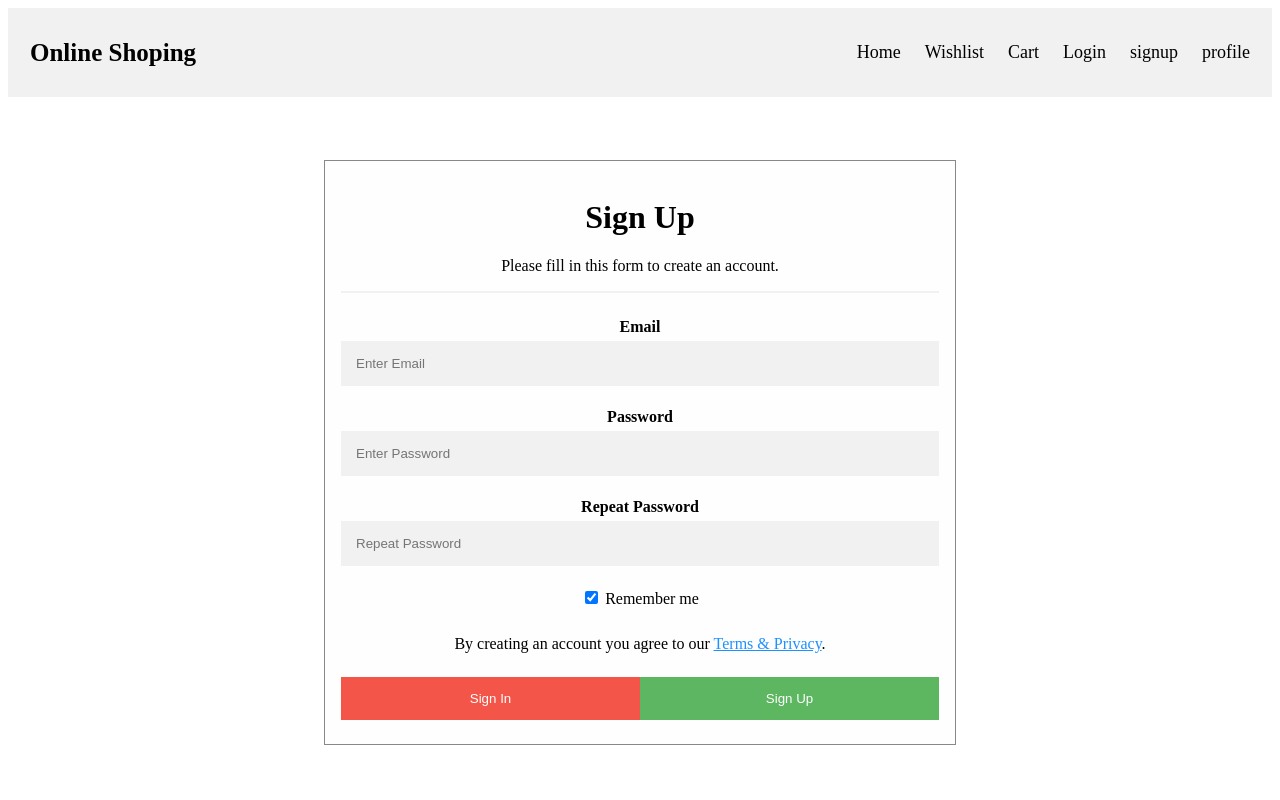
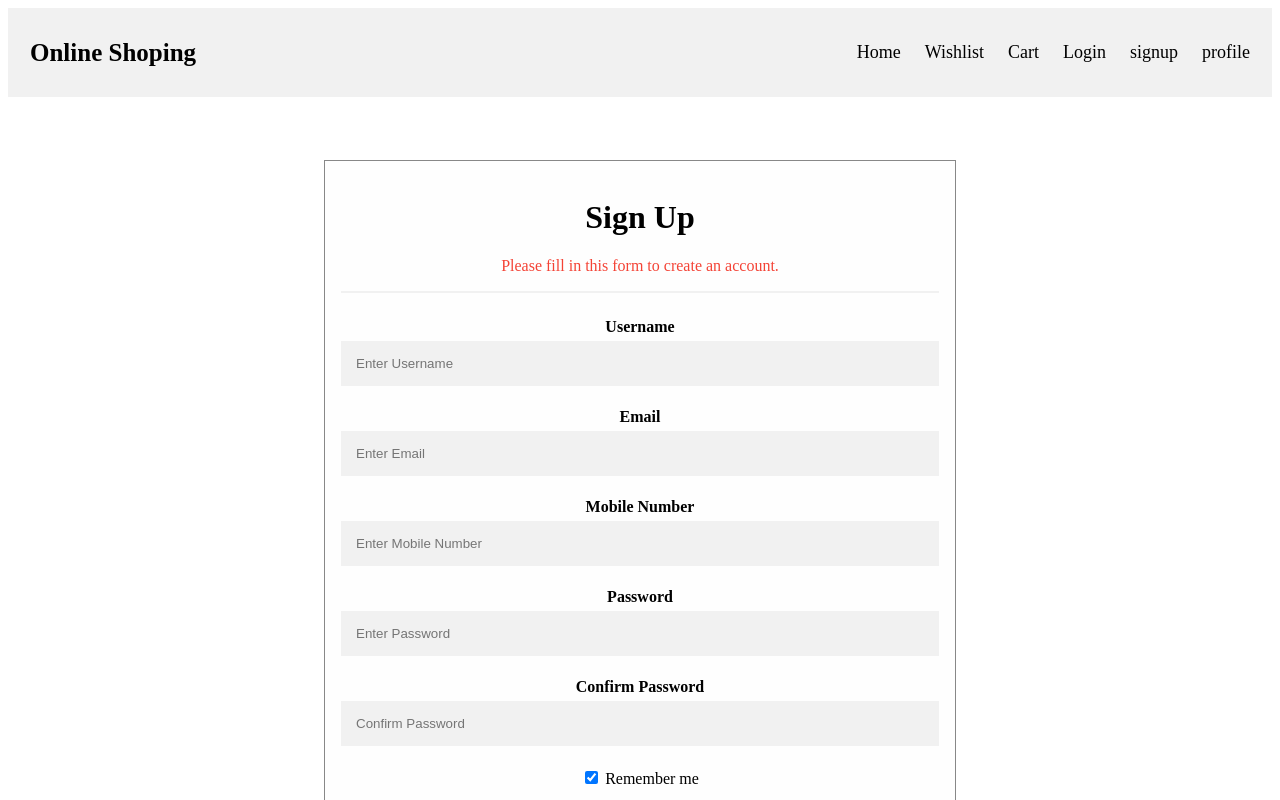
Before and after one commit to Dnyaneshwar-Bhusare/onlineshopping, an Angular app: page /signup in a window 1280 px wide. Shown: the top 800 px of the page. Built offline with nearby package versions, Linux system fonts and the light colour scheme.

Commit message:
user regestration and validation

```diff
--- a/angular.json
+++ b/angular.json
@@ -24,11 +24,6 @@
               "src/assets"
             ],
             "styles": [
-<<<<<<< HEAD
-
-=======
-
->>>>>>> 82133c7c80654879581bd454de9d6514f8bb02a7
             ],
             "scripts": []
           },
--- a/package.json
+++ b/package.json
@@ -20,6 +20,7 @@
     "@angular/platform-browser-dynamic": "~8.2.14",
     "@angular/router": "~8.2.14",
     "bootstrap": "^3.4.1",
+    "formvalidator": "^1.0.3",
     "ng2-search-filter": "^0.5.1",
     "ngx-simple-modal": "^1.4.9",
     "rxjs": "~6.4.0",
--- a/src/app/loginpage/loginpage.component.html
+++ b/src/app/loginpage/loginpage.component.html
@@ -1,17 +1,26 @@
-
-
 <div id="box" align="center">
 <h2>Login Form</h2>
 
-<form action="/action_page.php" method="post">
+<form #login="ngForm">
       <div class="container">
-              <label for="uname"><b>Username</b></label>
-              <input type="text" placeholder="Enter Username" [(ngModel)]=uname  name="uname" required>
 
-              <label for="psw"><b>Password</b></label>
-              <input type="password" placeholder="Enter Password" [(ngModel)]=psw name="psw" required>
+        <label><b>Email</b></label>
+        <input type="text" [(ngModel)]="login.email" #email="ngModel" name="email" placeholder="Enter Email" required name="email"
+           pattern="^([a-zA-Z0-9_\-\.]+)@([a-zA-Z0-9_\-\.]+)\.([a-zA-Z]{2,5})$" class="form-control" >
+        <div *ngIf="email.touched">
+            <p *ngIf="email.errors?.required">Email is required</p>
+            <p *ngIf="email.errors?.pattern">Email pattern required</p>
+        </div>
 
-              <button (click)="submit()">Login</button>
+        <label><b>Password</b></label>
+        <input type="password" [(ngModel)]="login.password" #password="ngModel" name="password" placeholder="Enter Password"  required name="password"
+         pattern="^(?=.*\d).{4,8}$" class="form-control">
+         <div *ngIf="password.touched">
+          <p *ngIf="password.errors?.required">Password is required</p>
+          <p *ngIf="password.errors?.pattern">Password pattern required</p>
+        </div>
+
+              <button (click)="submit()" [disabled]="login.invalid">Login</button>
               <label>
                 <input type="checkbox" checked="checked"  name="remember"> Remember me
               </label>
--- a/src/app/loginpage/loginpage.component.ts
+++ b/src/app/loginpage/loginpage.component.ts
@@ -1,4 +1,7 @@
 import { Component, OnInit } from '@angular/core';
+import { ServiceService } from '../service.service';
+import { HttpClient } from '@angular/common/http';
+import { Router } from '@angular/router';
 
 
 @Component({
@@ -7,16 +10,14 @@ import { Component, OnInit } from '@angular/core';
   styleUrls: ['./loginpage.component.css']
 })
 export class LoginpageComponent implements OnInit {
-uname:string;
-psw:string;
+  login : Login = new Login;
 
-
-
-  constructor() { }
+  constructor(private http : HttpClient,private router : Router,private service : ServiceService) { }
 
 submit() {
-
-localStorage.setItem("name",this.psw)
+localStorage.setItem("name",this.login.psw)
+alert(JSON.stringify(this.login));
+this.service.getLoginData(this.login);
 }
 
   ngOnInit() {
@@ -25,6 +26,8 @@ localStorage.setItem("id","1")
    // localStorage.setItem("name","anar")
 
   }
-
-
 }
+export class Login{
+  uname:string;
+  psw:string;
+}
--- a/src/app/products/products.component.html
+++ b/src/app/products/products.component.html
@@ -1,8 +1,4 @@
-<<<<<<< HEAD
-  <link rel="stylesheet" href="https://maxcdn.bootstrapcdn.com/bootstrap/3.4.1/css/bootstrap.min.css">
-=======
 <link rel="stylesheet" href="https://maxcdn.bootstrapcdn.com/bootstrap/3.4.1/css/bootstrap.min.css">
->>>>>>> 82133c7c80654879581bd454de9d6514f8bb02a7
   <script src="https://ajax.googleapis.com/ajax/libs/jquery/3.4.1/jquery.min.js"></script>
   <script src="https://maxcdn.bootstrapcdn.com/bootstrap/3.4.1/js/bootstrap.min.js"></script>
 <form>
--- a/src/app/service.service.ts
+++ b/src/app/service.service.ts
@@ -1,15 +1,22 @@
 import { Injectable } from '@angular/core';
 import { HttpClient } from '@angular/common/http';
+import { SignupPage, User } from './signup/signup';
+import { Login } from './loginpage/loginpage.component';
 
 @Injectable({
   providedIn: 'root'
 })
 export class ServiceService {
-
+  user : User = new User;
   private urlProductList = "http://localhost:8989/Product_Details/productList";
   // private urlProductList = "http://192.168.14.86:8989/OnlineShoppingRest/productList";
 
   private urlUserList = "http://localhost:8989/onlineshoppin/UserList";
+
+  private urlSignUpData = "http://localhost:8989/Loginn/signup";
+
+  private urlLoginData = "http://localhost:8989/Loginn/login";
+
   constructor(private http: HttpClient) { }
 
   getProductList(){
@@ -19,4 +26,18 @@ export class ServiceService {
   getUserList(){
     return this.http.get(this.urlUserList);
   }
+
+  getSignUpData(signup : SignupPage){
+    this.user.uname = signup.username;
+    this.user.email = signup.email;
+    this.user.mblNo = signup.mobno;
+    this.user.password = signup.password;
+    this.user.addrsid = 1;
+     alert(JSON.stringify(this.user));
+    return this.http.post(this.urlSignUpData,this.user)
+  }
+
+  getLoginData(login : Login){
+    return this.http.post(this.urlLoginData,login);
+  }
 }
--- a/src/app/signup/signup.component.css
+++ b/src/app/signup/signup.component.css
@@ -1,4 +1,3 @@
-
 body {font-family: Arial, Helvetica, sans-serif;}
 * {box-sizing: border-box;}
 
@@ -108,3 +107,6 @@ hr {
      width: 100%;
   }
 }
+p{
+  color: #f44336;
+}
--- a/src/app/signup/signup.component.html
+++ b/src/app/signup/signup.component.html
@@ -1,17 +1,47 @@
-
-<form class="modal-content" action="/action_page.php">
+<form #signup="ngForm" (ngSubmit)="onSignup(signup)" class="modal-content">
     <div class="container">
       <h1>Sign Up</h1>
       <p>Please fill in this form to create an account.</p>
       <hr>
-      <label for="email"><b>Email</b></label>
-      <input type="text" placeholder="Enter Email" name="email" required>
+      <label><b>Username</b></label>
+      <input type="text" [(ngModel)]="signUp.username" #username="ngModel" name="username" placeholder="Enter Username" required name="username"
+          pattern="[a-zA-Z0-9]{2,10}$" class="form-control">
+      <div *ngIf="username.touched">
+          <p *ngIf="username.errors?.required">Username is required</p>
+          <p *ngIf="username.errors?.pattern">Username pattern required</p>
+      </div>
 
-      <label for="psw"><b>Password</b></label>
-      <input type="password" placeholder="Enter Password" name="psw" required>
+      <label><b>Email</b></label>
+      <input type="text" [(ngModel)]="signUp.email" #email="ngModel" name="email" placeholder="Enter Email" required name="email"
+         pattern="^([a-zA-Z0-9_\-\.]+)@([a-zA-Z0-9_\-\.]+)\.([a-zA-Z]{2,5})$" class="form-control" >
+      <div *ngIf="email.touched">
+          <p *ngIf="email.errors?.required">Email is required</p>
+          <p *ngIf="email.errors?.pattern">Email pattern required</p>
+      </div>
 
-      <label for="psw-repeat"><b>Repeat Password</b></label>
-      <input type="password" placeholder="Repeat Password" name="psw-repeat" required>
+      <label><b>Mobile Number</b></label>
+      <input type="text" [(ngModel)]="signUp.mobno" #mobno="ngModel" name="mobno" placeholder="Enter Mobile Number"  required name="mobno"
+       pattern="^[1-9]{1}[0-9]{9}$" class="form-control">
+       <div *ngIf="mobno.touched">
+        <p *ngIf="mobno.errors?.required">Mobile number is required</p>
+        <p *ngIf="mobno.errors?.pattern">Mobile number pattern required</p>
+      </div>
+
+     <label><b>Password</b></label>
+      <input type="password" [(ngModel)]="signUp.password" #password="ngModel" name="password" placeholder="Enter Password"  required name="password"
+       pattern="^(?=.*\d).{4,8}$" class="form-control">
+       <div *ngIf="password.touched">
+        <p *ngIf="password.errors?.required">Password is required</p>
+        <p *ngIf="password.errors?.pattern">Password pattern required</p>
+      </div>
+
+      <label><b>Confirm Password</b></label>
+      <input type="password" [(ngModel)]="signUp.confirmpassword" required validateEqual="password" #confirmpassword="ngModel" name="confirmpassword" placeholder="Confirm Password" required name="confirmpassword"
+        pattern="^(?=.*\d).{4,8}$" class="form-control">
+        <div *ngIf="confirmpassword.touched">
+          <p *ngIf="confirmpassword.errors?.required">Password is required</p>
+          <p *ngIf="confirmpassword.errors?.pattern">Password pattern required</p>
+        </div>
 
       <label>
         <input type="checkbox" checked="checked" name="remember" style="margin-bottom:15px"> Remember me
@@ -21,7 +51,7 @@
 
       <div class="clearfix">
         <button type="button" class="cancelbtn" routerLink="/login">Sign In</button>
-        <button type="submit" class="signupbtn">Sign Up</button>
+        <button type="submit" [disabled]="signup.invalid" class="signupbtn">Sign Up</button>
       </div>
     </div>
   </form>
--- a/src/app/signup/signup.component.ts
+++ b/src/app/signup/signup.component.ts
@@ -1,4 +1,9 @@
 import { Component, OnInit } from '@angular/core';
+import {SignupPage} from './signup';
+import { NgForm } from '@angular/forms';
+import { ServiceService } from '../service.service';
+import { HttpClient } from '@angular/common/http';
+import { Router } from '@angular/router';
 
 @Component({
   selector: 'app-signup',
@@ -7,9 +12,17 @@ import { Component, OnInit } from '@angular/core';
 })
 export class SignupComponent implements OnInit {
 
-  constructor() { }
+ signUp : SignupPage= new SignupPage();
+
+  constructor(private http : HttpClient,private router : Router, private service : ServiceService) {}
 
   ngOnInit() {
   }
+  onSignup(signup : NgForm){
+    alert(JSON.stringify(this.signUp));
+    this.service.getSignUpData(this.signUp).subscribe(data => {
+      alert("Thanks! your account has been successfully created.");
+    });
 
+  }
 }
--- /dev/null
+++ b/src/app/signup/signup.ts
@@ -0,0 +1,15 @@
+export class SignupPage{
+    username : string;
+    email : string;
+    mobno : number;
+    password : string;
+    confirmpassword:string;
+  }
+ export class User{
+    uid:number;
+    uname:string;
+    email:string;
+    mblNo:number;
+    password:string;
+    addrsid:number;
+  }
```
Also changed, not shown: 1 other file (tests, documents, lock files or other folders).
